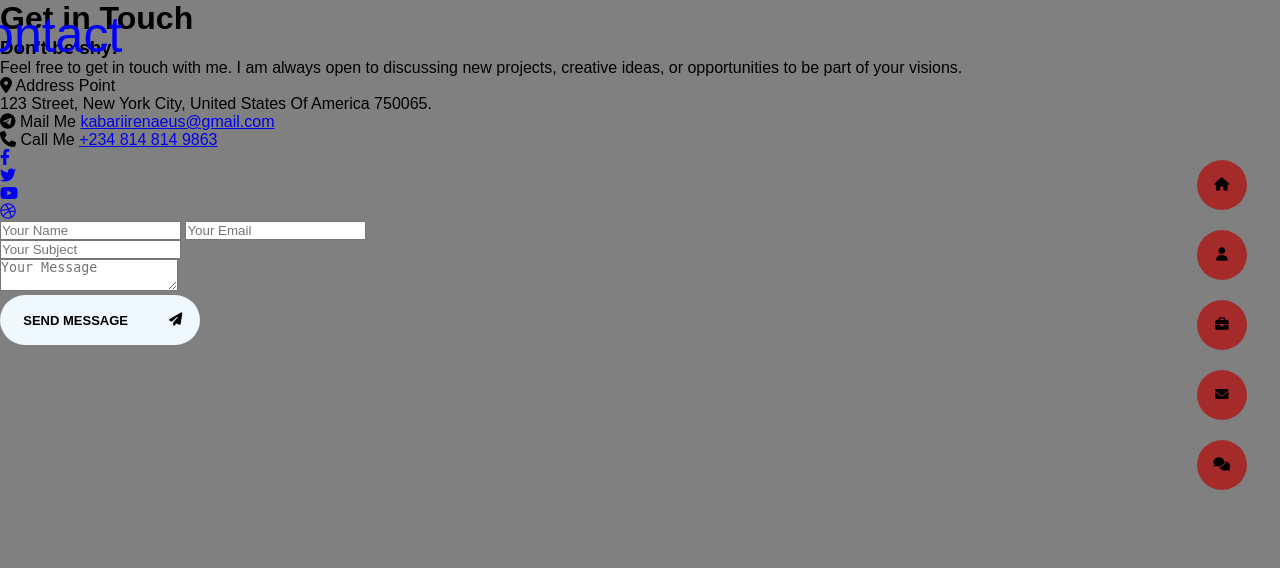
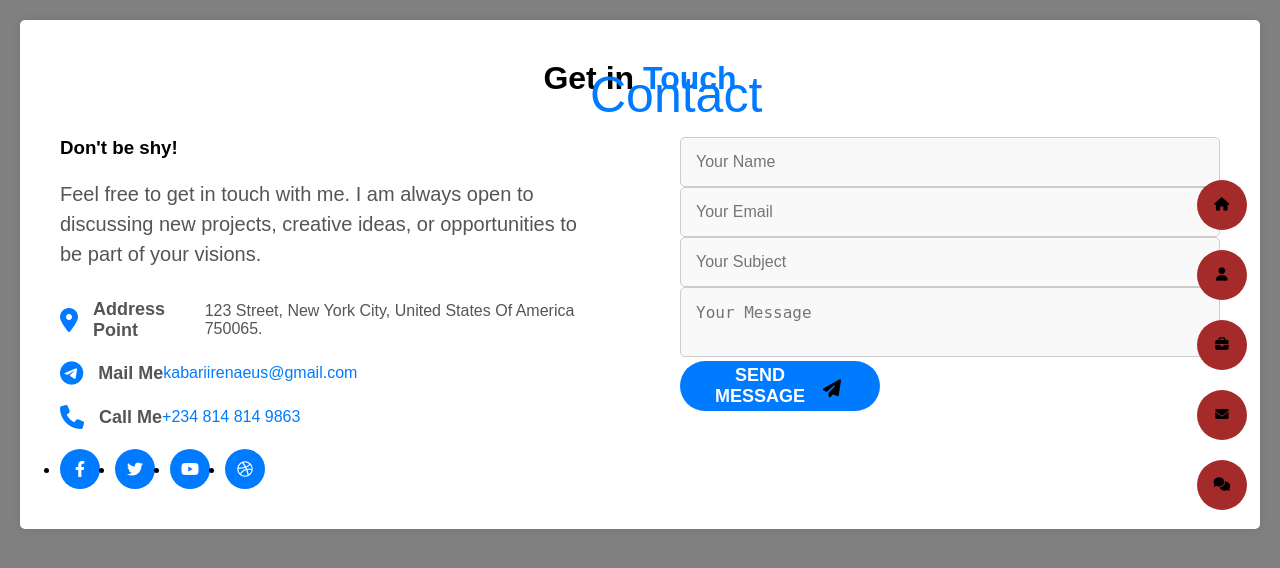
Before and after one commit to Kabari/My-Portfolio-Web-Site, a Flask app: page /contact in a window 1280 px wide. Shown: the top 568 px of the page. Run offline with Flask 3, Linux system fonts and the light colour scheme.

Commit message:
styled the contact page

```diff
--- a/static/css/styles.css
+++ b/static/css/styles.css
@@ -577,3 +577,172 @@ body {
 }
 
 /* Portfolio Page Styles End */
+
+/* Contact Page Styles */
+.contact-page {
+    background-color: #fff;
+    padding: 40px;
+    margin: 20px;
+    box-shadow: 0px 0px 10px rgba(0, 0, 0, 0.1);
+    border-radius: 5px;
+}
+
+.contact-title {
+    text-align: center;
+    margin-bottom: 40px;
+}
+
+.contact-title h1 {
+    font-size: 32px;
+    font-weight: bold;
+}
+
+.contact-title span {
+    color: #007bff;
+}
+
+.contact-container {
+    display: flex;
+    justify-content: center;
+}
+
+.contact-info {
+    flex: 1;
+    margin-right: 40px;
+}
+
+.contact-description {
+    margin-top: 20px;
+    color: #555;
+    font-size: 20px;
+    line-height: 1.5;
+}
+
+.contact-details {
+    margin-top: 30px;
+    color: #555;
+}
+
+.contact-detail {
+    display: flex;
+    align-items: center;
+    margin-bottom: 20px;
+}
+
+.contact-detail i {
+    margin-right: 15px;
+    font-size: 24px;
+    color: #007bff;
+}
+
+.contact-detail span {
+    font-size: 18px;
+    font-weight: 600;
+}
+
+.contact-detail p {
+    margin: 0;
+    color: #555;
+}
+
+.contact-detail a {
+    color: #007bff;
+    text-decoration: none;
+}
+
+.contact-detail a:hover {
+    text-decoration: underline;
+}
+
+.social-media {
+    display: flex;
+    gap: 15px;
+    margin-top: 20px;
+}
+
+.social-media a {
+    display: flex;
+    align-items: center;
+    justify-content: center;
+    width: 40px;
+    height: 40px;
+    border-radius: 50%;
+    background-color: #007bff;
+    color: #fff;
+    text-decoration: none;
+    transition: background-color 0.3s ease;
+}
+
+.social-media a:hover {
+    background-color: #0056b3;
+}
+
+.contact-form {
+    flex: 1;
+    margin-left: 40px;
+}
+
+.form-group input,
+.form-group textarea {
+    width: 100%;
+    padding: 15px;
+    border-radius: 5px;
+    border: 1px solid #ccc;
+    background-color: #f9f9f9;
+    color: #333;
+    font-size: 16px;
+    resize: none;
+    outline: none;
+    transition: border-color 0.3s ease;
+}
+
+.form-group input:focus,
+.form-group textarea:focus {
+    border-color: #007bff;
+}
+
+.form-group .more-btn {
+    display: inline-flex;
+    align-items: center;
+    background-color: #007bff;
+    color: #fff;
+    border: none;
+    border-radius: 30px;
+    padding: 12px 24px;
+    cursor: pointer;
+    transition: background-color 0.3s ease;
+}
+
+.form-group .more-btn:hover {
+    background-color: #0056b3;
+}
+
+.form-group .more-btn h2 {
+    margin: 0;
+    padding-left: 8px;
+    font-size: 18px;
+    font-weight: 600;
+}
+
+.form-group .more-btn i {
+    font-size: 18px;
+}
+
+/* Responsive styles */
+@media (max-width: 768px) {
+    .contact-container {
+        flex-direction: column;
+    }
+
+    .contact-info,
+    .contact-form {
+        margin: 0;
+        margin-bottom: 40px;
+    }
+
+    .form-group.flex-inputs input {
+        margin-right: 0;
+    }
+}
+
+/* Contact Page Styles End */
```
